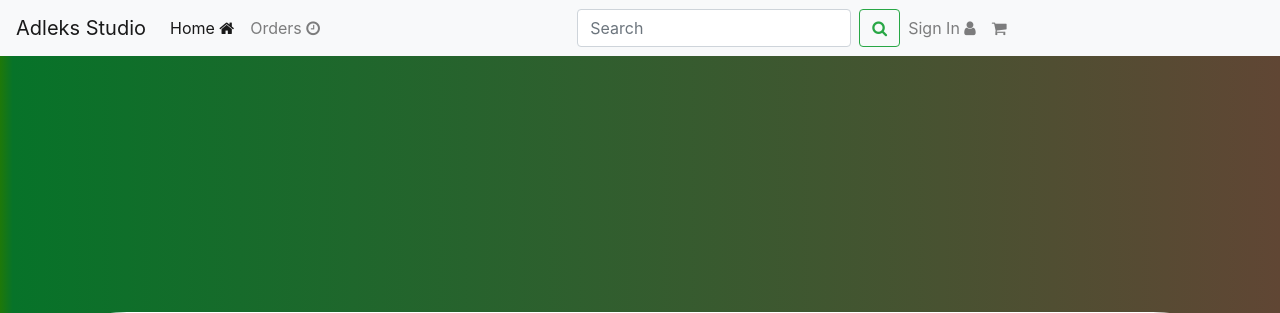
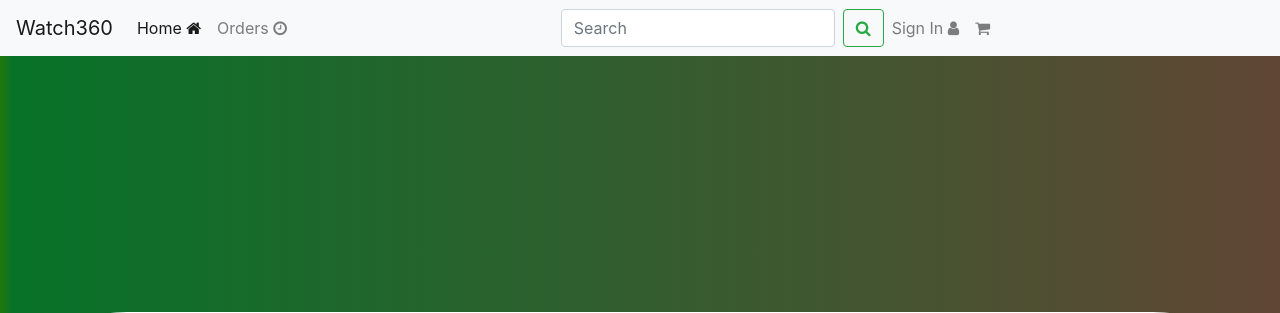
Before and after one commit to seyramfoli/Final-Exams, a PHP site: page /signIn.php in a window 1280 px wide. Shown: the top 313 px of the page. Run offline with PHP 8.4, Linux system fonts and the light colour scheme.

Commit message:
Update signIn.php

```diff
--- a/signIn.php
+++ b/signIn.php
@@ -12,7 +12,7 @@
 </head>
 <body>
     <nav class="navbar navbar-expand-lg navbar-light bg-light justify-content-between ">
-    <a class="navbar-brand" href="#">Adleks Studio</a>
+    <a class="navbar-brand" href="#">Watch360</a>
     <button class="navbar-toggler" type="button" data-toggle="collapse" data-target="#navbarSupportedContent" aria-controls="navbarSupportedContent" aria-expanded="false" aria-label="Toggle navigation">
         <span class="navbar-toggler-icon"></span>
     </button>
@@ -73,7 +73,7 @@
      <!-- footer -->
      <footer class="pt-5 pb-3 ">
            <div class="credits text-center mt-2">
-                <p>Made by Richard Kafui Anatsui &copy; 2020. All rights reserved.</p>
+                <p>Made by Team Flex-Point &copy; 2021. All rights reserved.</p>
             </div>
         </div>
     </footer>
```
